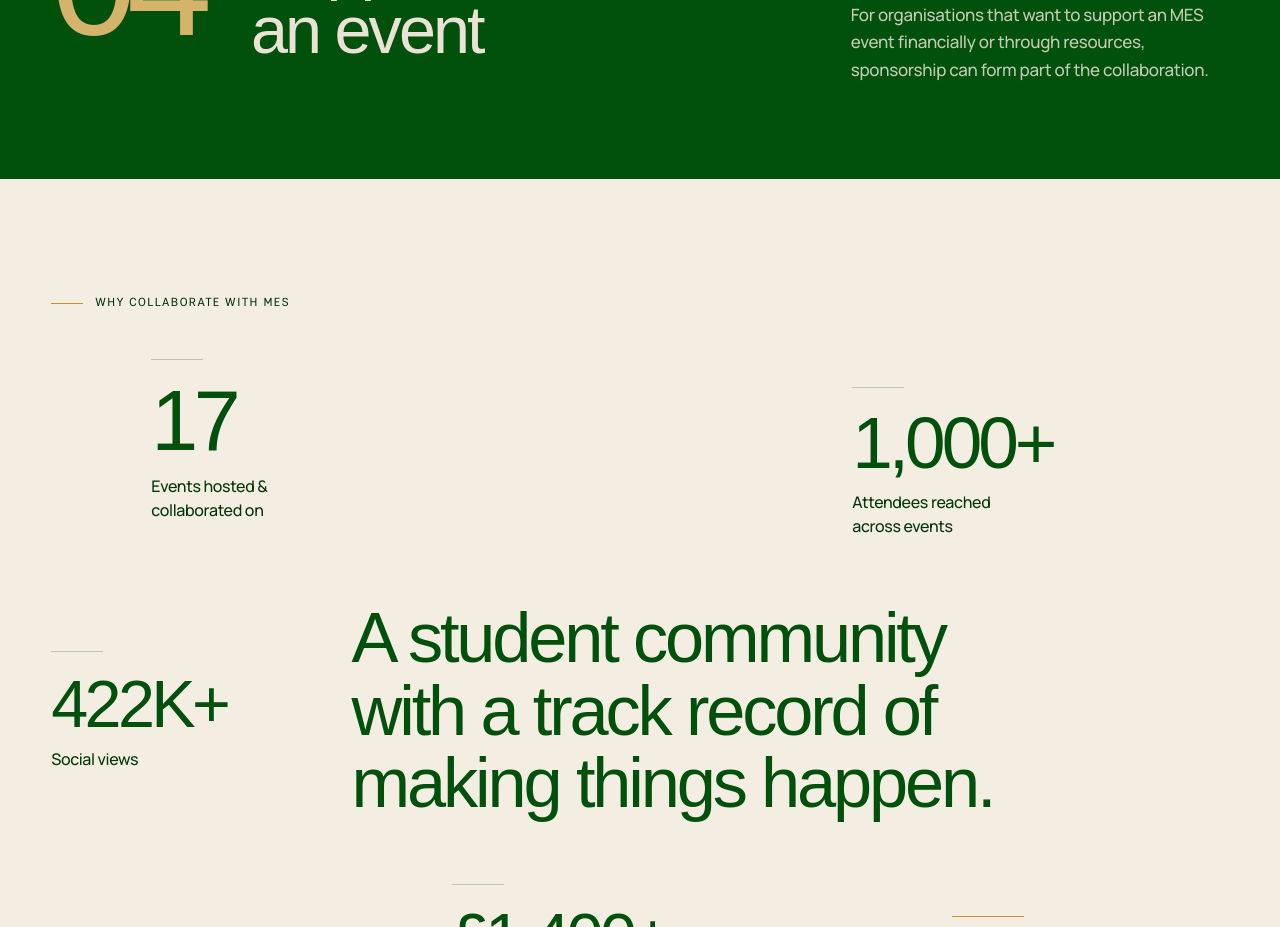
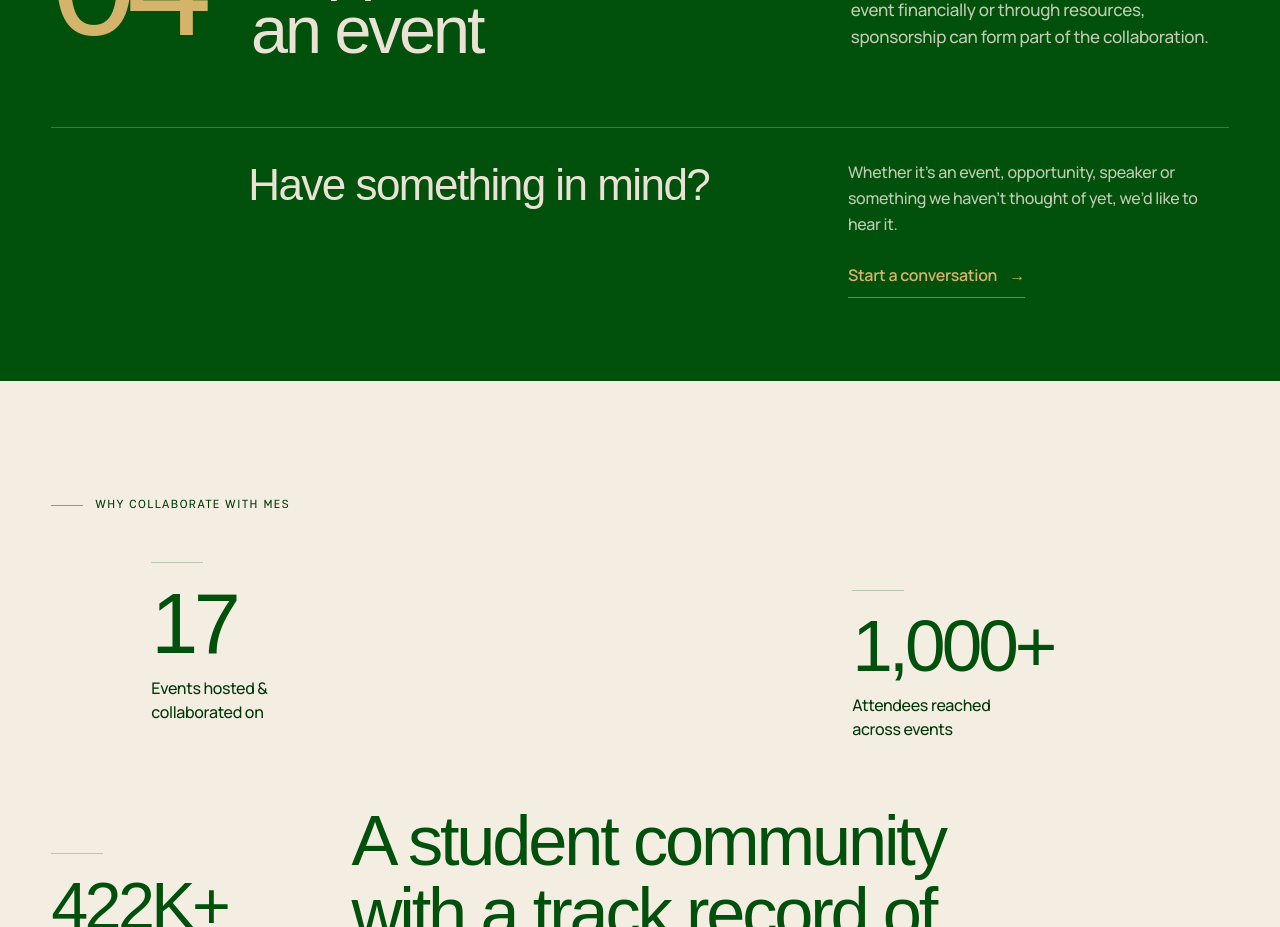
Before and after one commit to ateeqrehman360/MES-Website, a Next.js app: page /work-with-us in a window 1280 px wide. Shown: the part 3100-4027 px from the top of the page. Built offline with nearby package versions, Linux system fonts and the light colour scheme; a web font is replaced by a local one.

Commit message:
add work with us contact cta

```diff
--- a/src/components/sections/ways-to-work-with-us.module.css
+++ b/src/components/sections/ways-to-work-with-us.module.css
@@ -159,6 +159,70 @@
   color: rgb(234 226 212 / 84%);
 }
 
+.contact {
+  grid-column: 1 / -1;
+  display: grid;
+  gap: 1rem;
+  margin-block-start: 1.25rem;
+}
+
+.contactRule {
+  grid-column: 1 / -1;
+  height: 1px;
+  margin-block-end: 0.75rem;
+  background: rgb(212 180 106 / 35%);
+  transform-origin: left center;
+}
+
+.contactTitle {
+  margin: 0;
+  color: var(--mes-cream);
+  font-family: var(--font-hero-apparel), Georgia, serif;
+  font-size: clamp(1.75rem, 6.5vw, 2.75rem);
+  font-weight: 400;
+  letter-spacing: -0.035em;
+  line-height: 1.12;
+  text-wrap: balance;
+}
+
+.contactCopy {
+  max-width: 35rem;
+  margin: 0;
+  color: rgb(234 226 212 / 84%);
+  font-family: var(--font-manrope), Arial, Helvetica, sans-serif;
+  font-size: 1rem;
+  font-weight: 500;
+  letter-spacing: -0.018em;
+  line-height: 1.62;
+  text-wrap: pretty;
+}
+
+.contactLink {
+  display: inline-flex;
+  align-items: center;
+  justify-self: start;
+  gap: 0.75rem;
+  min-height: 2.75rem;
+  padding-block: 0.5rem;
+  border-block-end: 1px solid rgb(212 180 106 / 55%);
+  color: var(--ways-support-gold);
+  font-family: var(--font-manrope), Arial, Helvetica, sans-serif;
+  font-size: 1rem;
+  font-weight: 600;
+  letter-spacing: -0.018em;
+  line-height: 1.5;
+  text-decoration: none;
+}
+
+.contactLink:is(:hover, :focus-visible) {
+  border-block-end-color: var(--ways-support-gold);
+}
+
+.contactLink:focus-visible {
+  outline: 2px solid var(--ways-support-gold);
+  outline-offset: 5px;
+}
+
 @media (min-width: 48rem) {
   .inner {
     --ways-section-end-space: clamp(6rem, 10vw, 8rem);
@@ -229,6 +293,24 @@
   .support {
     min-height: 21rem;
     padding-block: clamp(4rem, 8vw, 5.5rem);
+  }
+
+  .contact {
+    grid-template-columns: subgrid;
+    margin-block-start: 2.25rem;
+  }
+
+  .contactRule {
+    margin-block-end: 1rem;
+  }
+
+  .contactTitle {
+    grid-column: 3 / -1;
+  }
+
+  .contactCopy,
+  .contactLink {
+    grid-column: 4 / -1;
   }
 }
 
@@ -301,9 +383,52 @@
     min-height: clamp(21rem, 25vw, 24rem);
     padding-block: clamp(4.25rem, 6.5vw, 5.75rem);
   }
+
+  .contact {
+    margin-block-start: 3rem;
+  }
+
+  .contactTitle {
+    grid-column: 3 / span 5;
+  }
+
+  .contactCopy,
+  .contactLink {
+    grid-column: 9 / -1;
+  }
 }
 
 @media (prefers-reduced-motion: no-preference) {
+  .support[data-revealed="true"] .contactRule {
+    animation: ways-rule 440ms var(--ease-premium) 780ms both;
+  }
+
+  .support[data-revealed="true"] .contactTitle,
+  .support[data-revealed="true"] .contactCopy,
+  .support[data-revealed="true"] .contactLink {
+    animation: ways-rise 480ms var(--ease-premium) both;
+  }
+
+  .support[data-revealed="true"] .contactTitle {
+    animation-delay: 920ms;
+  }
+
+  .support[data-revealed="true"] .contactCopy {
+    animation-delay: 1000ms;
+  }
+
+  .support[data-revealed="true"] .contactLink {
+    animation-delay: 1080ms;
+  }
+
+  .contactLink span {
+    transition: transform 220ms var(--ease-premium);
+  }
+
+  .contactLink:is(:hover, :focus-visible) span {
+    transform: translateX(5px);
+  }
+
   .intro[data-revealed="true"] .eyebrow,
   .intro[data-revealed="true"] .heading,
   .intro[data-revealed="true"] .introCopy,
--- a/src/components/sections/ways-to-work-with-us.tsx
+++ b/src/components/sections/ways-to-work-with-us.tsx
@@ -66,6 +66,21 @@
               For organisations that want to support an MES event financially or
               through resources, sponsorship can form part of the collaboration.
             </p>
+
+            <div className={styles.contact}>
+              <span className={styles.contactRule} aria-hidden="true" />
+              <h4 className={styles.contactTitle}>Have something in mind?</h4>
+              <p className={styles.contactCopy}>
+                Whether it’s an event, opportunity, speaker or something we
+                haven’t thought of yet, we’d like to hear it.
+              </p>
+              <a
+                className={styles.contactLink}
+                href="mailto:mmu.mes@outlook.com"
+              >
+                Start a conversation <span aria-hidden="true">→</span>
+              </a>
+            </div>
           </li>
         </ol>
       </div>
```
